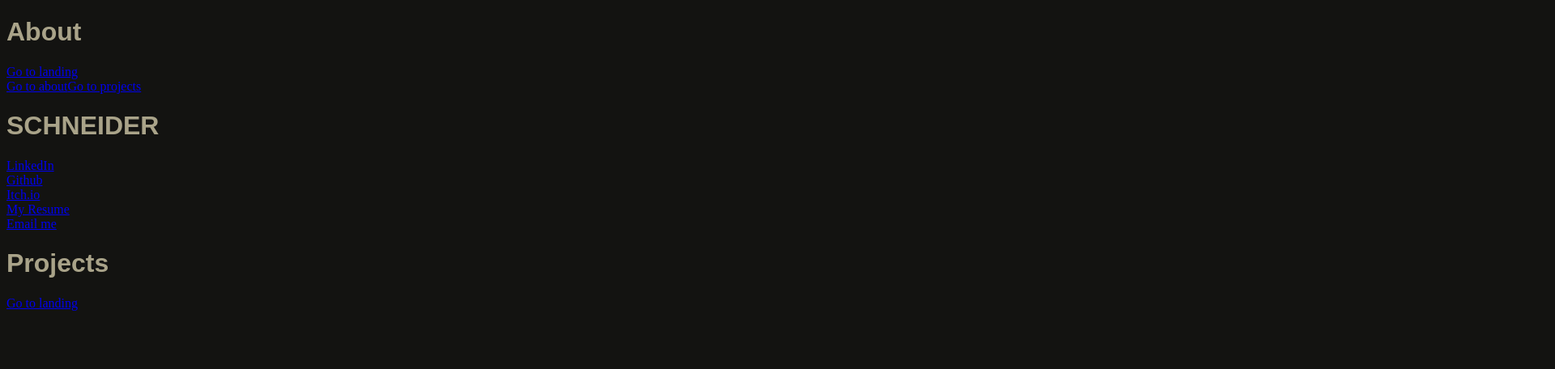
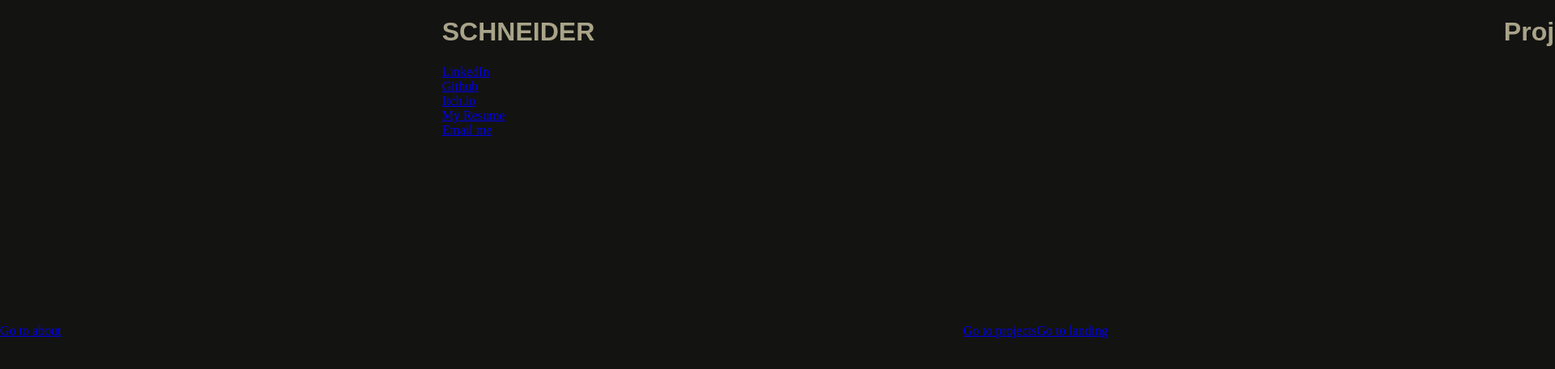
Before and after one commit to daatguy/portfolio-2022, a React (Create React App) app in the folder client/: page / in a window 1280 px wide. Shown: the top 456 px of the page at 81% size, 1920 px wide, since content can reach past the window. Built offline with nearby package versions, Linux system fonts and the light colour scheme; no server answers.

Commit message:
Nav working

```diff
--- a/client/src/components/AboutPane.js
+++ b/client/src/components/AboutPane.js
@@ -10,11 +10,13 @@ class AboutPane extends Component {
 
   renderContent() {
     return (
-      <div className="about-pane">
+      <div className="pane about-pane">
         <h1>About</h1>
-        <Link to="/" onClick={ () => this.props.setPane('landing') }>
-          Go to landing
-        </Link>
+        <div className="nav-right">
+          <Link to="/" onClick={ () => this.props.setPane('landing') }>
+            Go to landing
+          </Link>
+        </div>
       </div>
     );
   }
--- a/client/src/components/App.js
+++ b/client/src/components/App.js
@@ -50,12 +50,14 @@ class App extends Component {
 
   generateClassName() {
     return this.props.pane.previous != this.props.pane.current ?
-      "container from-pane-" + this.props.pane.previous : "container";
+      "container from-" +
+      this.props.pane.previous +
+      " to-" +
+      this.props.pane.current : "container";
   }
 
   render() {
     return (
-      <div>
       <BrowserRouter>
         <div className={ this.generateClassName() }>
           <Route path="/" render={ () =>
@@ -63,7 +65,6 @@ class App extends Component {
           } />
         </div>
       </BrowserRouter>
-      </div>
     );
   }
 };
--- a/client/src/components/LandingPane.js
+++ b/client/src/components/LandingPane.js
@@ -41,12 +41,13 @@ class LandingPane extends Component {
 
   renderContent() {
     return (
-      <div className="landing-pane">
+      <div className="pane landing-pane">
+        <div className="landing-box">
           <Header />
-        <Link to="/about" onClick={ () => this.props.setPane('about') }>
+          <Link className="nav-left" to="/about" onClick={ () => this.props.setPane('about') }>
             Go to about
           </Link>
-        <Link to="/projects" onClick={ () => this.props.setPane('projects') }>
+          <Link className="nav-right" to="/projects" onClick={ () => this.props.setPane('projects') }>
             Go to projects
           </Link>
           <h1 className="hero">SCHNEIDER</h1>
@@ -70,6 +71,7 @@ class LandingPane extends Component {
             </div>
           </div>
           <div id="hero-buffer" />
+        </div>
         { this.renderComments() }
       </div>
     )
--- a/client/src/components/ProjectsPane.js
+++ b/client/src/components/ProjectsPane.js
@@ -10,11 +10,13 @@ class ProjectsPane extends Component {
 
   renderContent() {
     return (
-      <div className="projects-pane">
+      <div className="pane projects-pane">
         <h1>Projects</h1>
-        <Link to="/" onClick={ () => this.props.setPane('landing') }>
-          Go to landing
-        </Link>
+        <div className="nav-left">
+          <Link to="/" onClick={ () => this.props.setPane('landing') }>
+            Go to landing
+          </Link>
+        </div>
       </div>
     );
   }
--- a/client/src/styles/components/_all.scss
+++ b/client/src/styles/components/_all.scss
@@ -1,3 +1,6 @@
 @use "hero";
 @use "heroFooter";
 @use "comments";
+@use "landing";
+@use "nav";
+@use "pane";
--- a/client/src/styles/components/landing.scss
+++ b/client/src/styles/components/landing.scss
@@ -1 +1,3 @@
-.landing
+.landing {
+
+}
--- /dev/null
+++ b/client/src/styles/components/nav.scss
@@ -0,0 +1,79 @@
+.nav-left {
+    position: absolute;
+    top: 50vh;
+    left: 0%;
+}
+
+.nav-right {
+    position: absolute;
+    top: 50vh;
+    right: 0%;
+}
+
+@keyframes moveMiddleToRight {
+    0% {
+        transform: translateX(0%);
+    }
+    100% {
+        transform: translateX(-100%);
+    }
+}
+
+@keyframes moveMiddleToLeft {
+    0% {
+        transform: translateX(0%);
+    }
+    100% {
+        transform: translateX(100%);
+    }
+}
+
+@keyframes moveRightToMiddle {
+    0% {
+        transform: translateX(-100%);
+    }
+    100% {
+        transform: translateX(0%);
+    }
+}
+
+@keyframes moveLeftToMiddle {
+    0% {
+        transform: translateX(100%);
+    }
+    100% {
+        transform: translateX(0%);
+    }
+}
+
+.to-about {
+    animation-name: moveMiddleToLeft;
+    animation-duration: 0.6s;
+    animation-timing-function: cubic-bezier(1, 0, 0, 1);
+    animation-direction: forwards;
+    animation-fill-mode: forwards;
+}
+
+.from-about {
+    animation-name: moveLeftToMiddle;
+    animation-duration: 0.6s;
+    animation-timing-function: cubic-bezier(1, 0, 0, 1);
+    animation-direction: forwards;
+    animation-fill-mode: forwards;
+}
+
+.to-projects {
+    animation-name: moveMiddleToRight;
+    animation-duration: 0.6s;
+    animation-timing-function: cubic-bezier(1, 0, 0, 1);
+    animation-direction: forwards;
+    animation-fill-mode: forwards;
+}
+
+.from-projects {
+    animation-name: moveRightToMiddle;
+    animation-duration: 0.6s;
+    animation-timing-function: cubic-bezier(1, 0, 0, 1);
+    animation-direction: forwards;
+    animation-fill-mode: forwards;
+}
--- /dev/null
+++ b/client/src/styles/components/pane.scss
@@ -0,0 +1,16 @@
+.pane {
+    background-color: inherit;
+    position: absolute;
+    width: 100%;
+    display: flex;
+    flex-direction: column;
+    align-items: center;
+}
+
+.about-pane {
+    transform: translateX(-100%);
+}
+
+.projects-pane {
+    transform: translateX(100%);
+}
--- a/client/src/styles/main.scss
+++ b/client/src/styles/main.scss
@@ -3,8 +3,15 @@
 @use "fonts" as *;
 
 body {
+    margin: 0;
     background-color: $dark;
     color: $off-white;
+    width: 100%;
+    height: auto;
+    overflow-x: hidden;
+}
+
+.container {
 }
 
 h1 {
```
Lines whose indentation alone changed are shown as unchanged.
